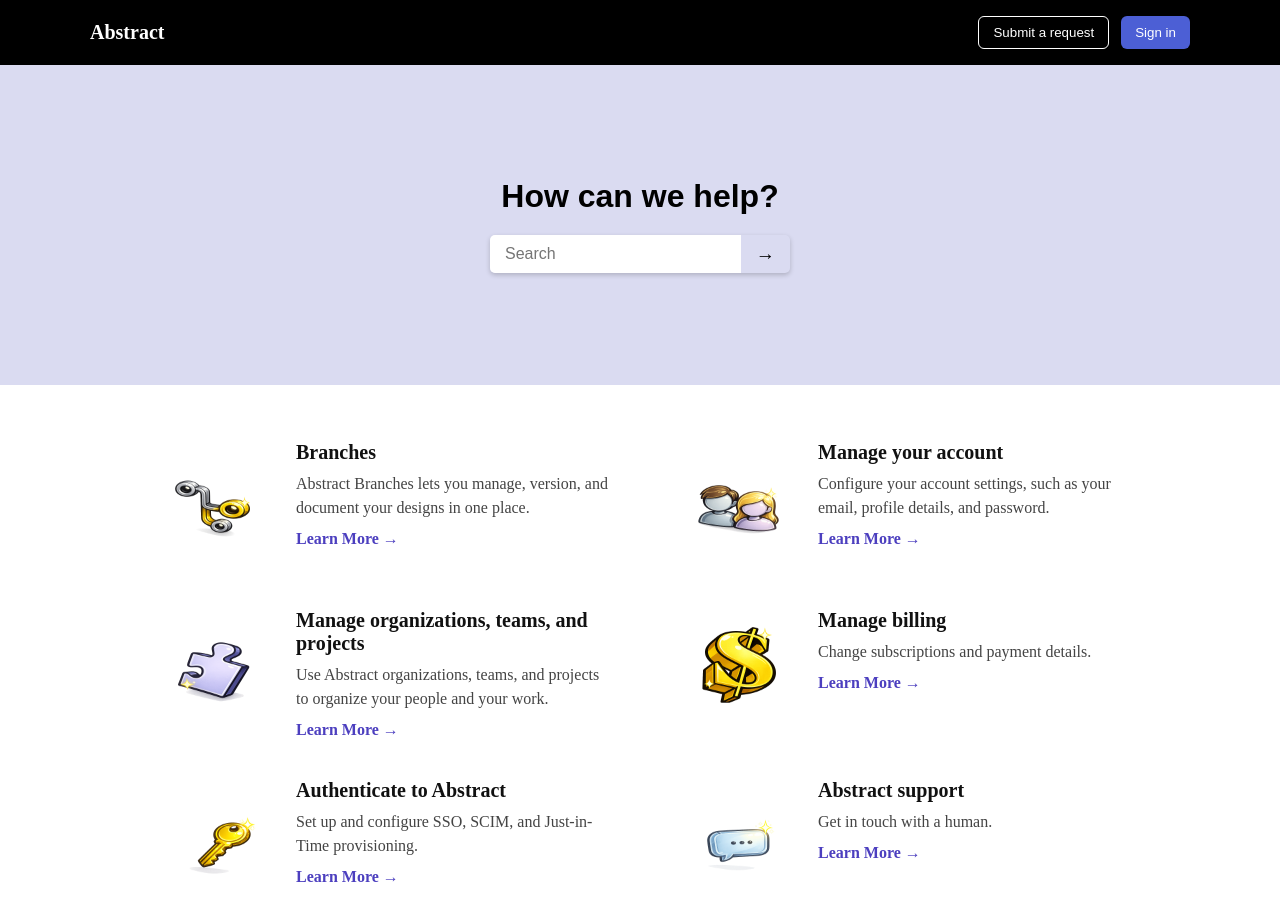
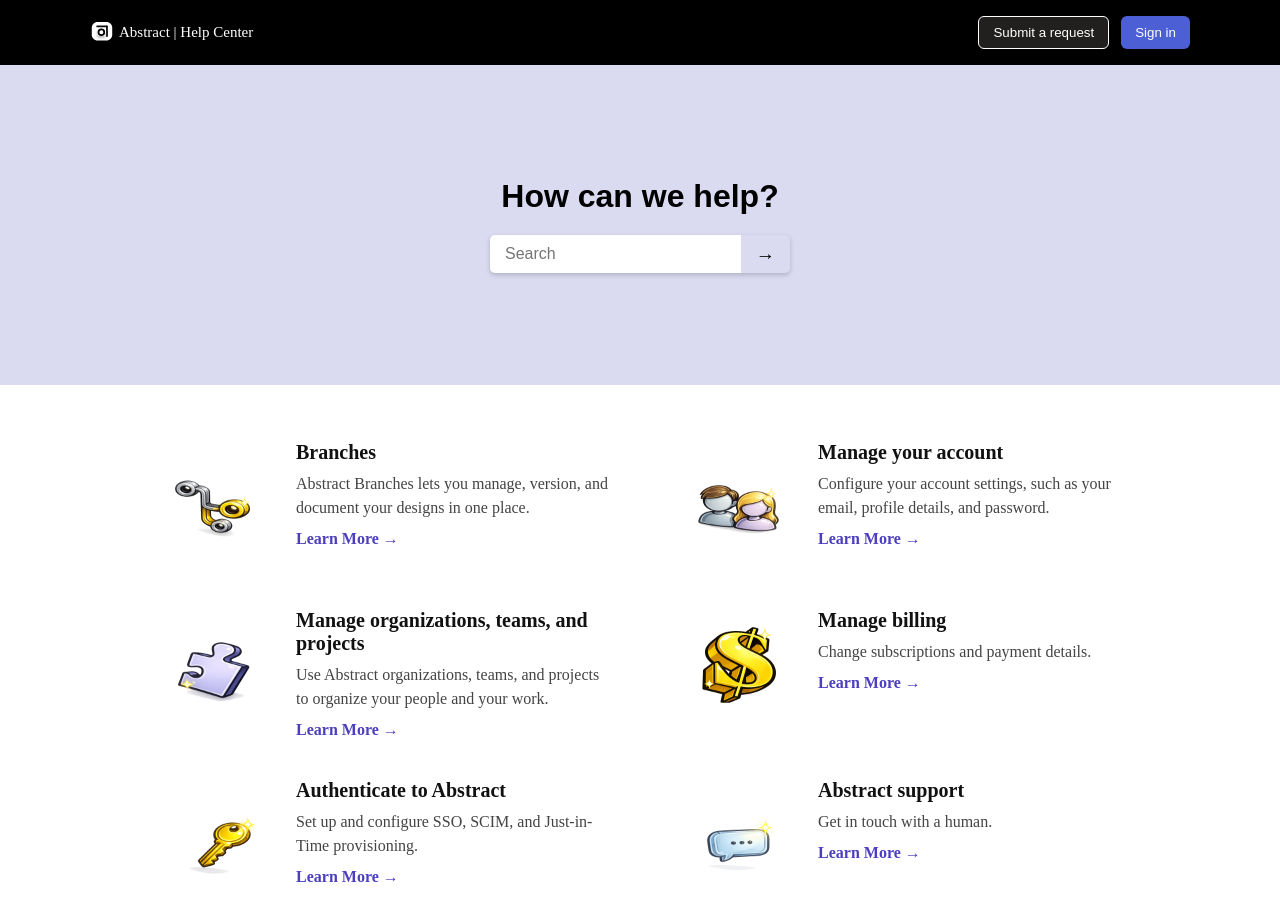
Before and after one commit to Richthofen97/Gruppenprojekt, a plain HTML site: page index.html in a window 1280 px wide. Shown: the top 910 px of the page. Drawn offline with Linux system fonts and the light colour scheme.

Commit message:
Add SVG logo for Abstract in header

```diff
--- a/header.css
+++ b/header.css
@@ -15,8 +15,19 @@
 .logo a {
   color: white;
   text-decoration: none;
-  font-size: 20px;
-  font-weight: bold;
+  font-size: 15px;
+  font-weight: 500;
+}
+
+.logo a {
+  display: flex;
+  align-items: center;
+  gap: 5px;
+}
+
+.logo-icon {
+  width: 24px;
+  height: 24px;
 }
 
 .nav {
@@ -32,7 +43,7 @@
 }
 
 .submit {
-  background-color: transparent;
+  background-color: rgb(34, 31, 31);
   border: 1px solid white;
   color: white;
 }
--- a/index.html
+++ b/index.html
@@ -10,7 +10,14 @@
     <header class="header">
       <div class="header-container">
         <div class="logo">
-          <a href="#">Abstract</a>
+          <a href="#">
+            <img
+              src="assets/icons/abstract.svg"
+              alt="Abstract logo"
+              class="logo-icon"
+            />
+            Abstract | Help Center
+          </a>
         </div>
 
         <nav class="nav">
```
Also changed, not shown: assets/icons/abstract.svg (added).
